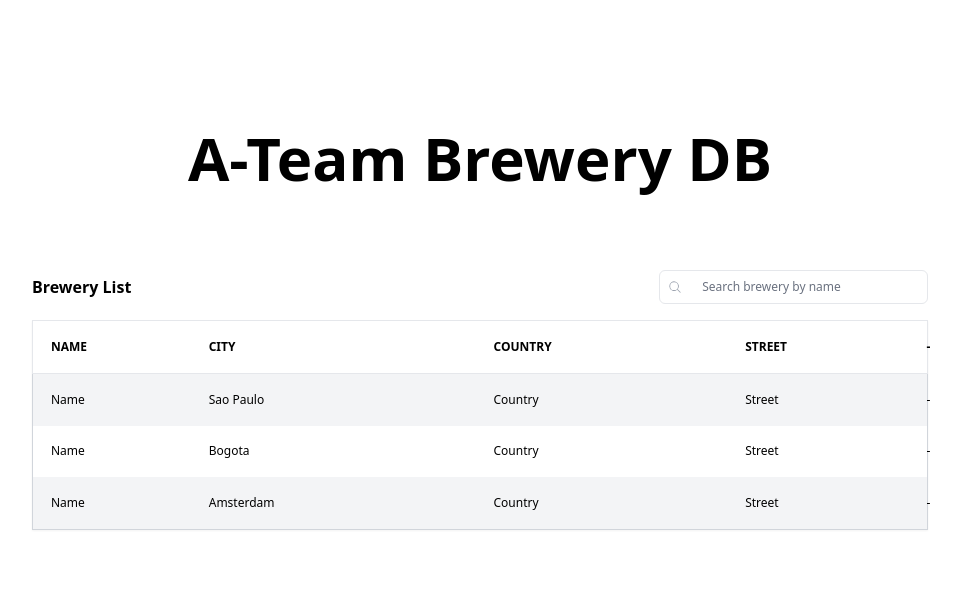
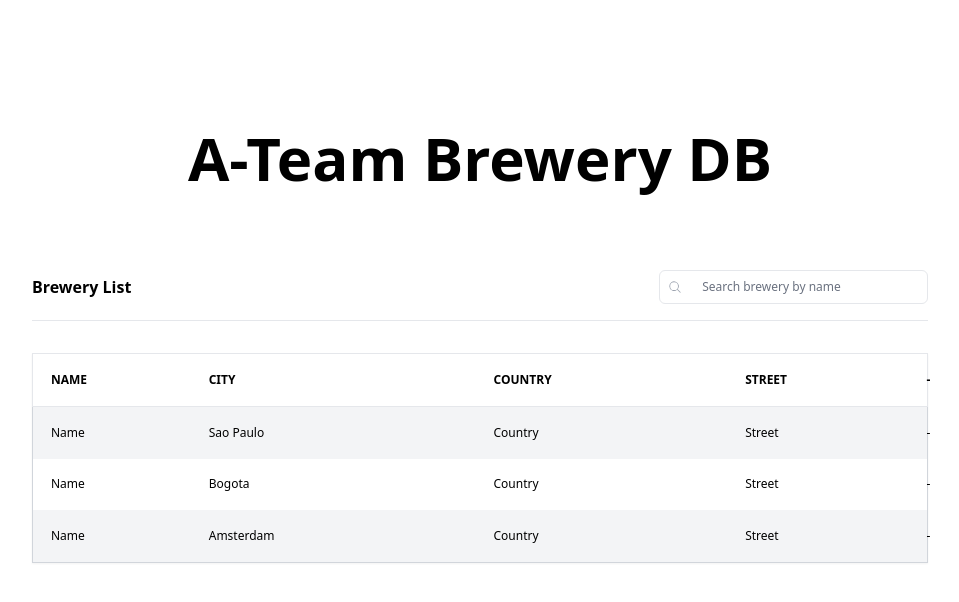
Before and after one commit to autofilltech/a-team-brewery, a Next.js app: page / in a window 1280 px wide. Shown: the top 602 px of the page, without its empty margins (160-1119 px from the left). Built offline with nearby package versions, Linux system fonts and the light colour scheme.

Commit message:
Successfully passing on props onto child component
The value submitted from form in Home component displays in Table component

```diff
--- a/lib/search/types.ts
+++ b/lib/search/types.ts
@@ -1,3 +1,7 @@
 export interface BrewsData {
-
+  id: number;
+  name: string;
+  street?: string;
+  country?: string;
+  city?: string
 }
--- a/pages/components/Table.tsx
+++ b/pages/components/Table.tsx
@@ -1,8 +1,13 @@
 import React from "react"
 
-function Table() {
+type SearchTerm = {
+  searchTerm: string;
+}
 
-  return (
+const Table = ({ searchTerm }:SearchTerm) => (
+<>
+
+<h2>{searchTerm}</h2>
   <table className='w-full text-left text-xs border border-gray-300 shadow-sm pl-32'>
     <tbody className='text-black w-full'>
       <tr className=' border border-gray-200 uppercase'>
@@ -34,7 +39,7 @@ function Table() {
       </tr>
     </tbody>
   </table>
+  </>
 )
-}
 
 export default Table
--- a/pages/index.tsx
+++ b/pages/index.tsx
@@ -25,14 +25,18 @@ const Home = () => {
               <h1 className="text-6xl font-semibold text-black text-center">A-Team Brewery DB</h1>
               <div className='flex w-full m-0 flex-row py-4 justify-between items-center '>
           <h2 className='font-bold text-black'>Brewery List</h2>
-
           <form className='w-[30%] border flex flex-row border-gray-200 rounded-md pr-3'onSubmit={handleSubmit}>
             <MagnifyingGlassIcon className='h-4 w-4 m-2  text-gray-400' />
             <input type="text" placeholder='Search brewery by name' className='text-xs outline-none border-none w-full' ref={searchRef} />
           </form>
         </div>
     </header>
-    <Table />
+    <div className='border-b border-gray-200 mb-8 relative block w-full h-[1px]'></div>
+
+    <section className='w-full h-fit relative justify-center mb-32'>
+       <Table searchTerm={searchTerm}/>
+    </section>
+
 
     </div>
   );
```
Lines whose indentation alone changed are shown as unchanged.
